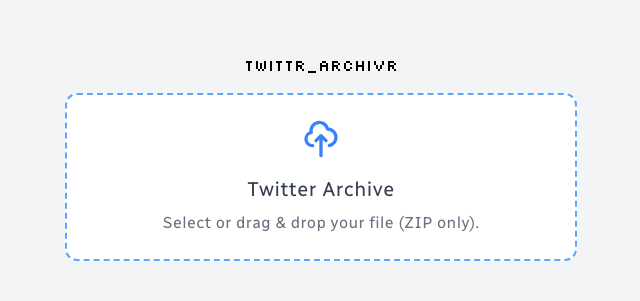
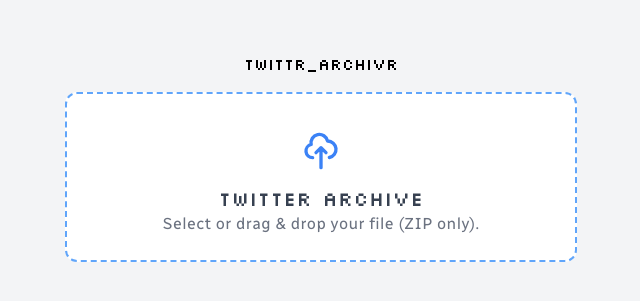
Before and after one commit to dstN/twitterArchiver, a Vue app: page / in a window 1280 px wide. Shown: the part 243-544 px from the top of the page, without its empty margins (319-959 px from the left). Built offline with nearby package versions, Linux system fonts and the light colour scheme.

Commit message:
Changed prettier and dropzone behaviour

```diff
--- a/src/App.vue
+++ b/src/App.vue
@@ -3,16 +3,19 @@
 const loading = ref(false);
 const data = ref(null);
 function changeLoading() {
-  console.log("I was called FOR REAL");
   loading.value = true;
 }
 </script>
 
 <template>
   <div class="relative">
-    <TheSpinner :isLoading="loading" />
+    <TheSpinner v-if="loading" />
     <TheContent v-if="data" />
-    <TheDropzone :isLoading="loading" @load="changeLoading" v-else />
+    <TheDropzone
+      :isLoading="loading"
+      @load="changeLoading"
+      v-else
+    />
   </div>
 </template>
 
--- a/src/components/TheDropzone.vue
+++ b/src/components/TheDropzone.vue
@@ -11,6 +11,7 @@
 });
 
 const validFile = ref(true);
+const dragOver = ref(false);
 const emit = defineEmits(["load"]);
 
 async function extractZipFile(e) {
@@ -46,33 +47,102 @@
   const fileType = file.type;
   if (!validFileTypes.includes(fileType)) {
     validFile.value = false;
+    dragOver.value = false;
     return;
   }
 
+  validFile.value = true;
   emit("load", true);
   const fileReader = new FileReader();
   fileReader.addEventListener("loadend", extractZipFile);
   fileReader.readAsArrayBuffer(file);
 }
-
 function checkDrop(e) {
+  e.preventDefault();
+}
+function resetDrop(e) {
+  if (!dragOver.value) {
+    dragOver.value = true;
+  } else {
+    dragOver.value = false;
+  }
   e.preventDefault();
 }
 </script>
 
 <template>
-  <main class="flex min-h-screen flex-col items-center justify-center gap-4 bg-gray-100 font-sans" :class="isLoading ? 'blur-sm' : ''">
+  <main
+    class="flex min-h-screen flex-col items-center justify-center gap-4 bg-gray-100 font-sans"
+    :class="isLoading ? 'blur-sm' : ''"
+  >
     <h1 class="font-display">twittr_Archivr</h1>
-    <label @dragenter="checkDrop" @dragover="checkDrop" @drop.prevent="changed" for="dropzone-file" :class="validFile ? 'border-blue-400' : 'border-red-400'" class="mx-auto flex w-full max-w-lg cursor-pointer flex-col items-center rounded-xl border-2 border-dashed bg-white p-6 text-center">
-      <svg xmlns="http://www.w3.org/2000/svg" class="h-10 w-10 text-blue-500" fill="none" viewBox="0 0 24 24" stroke="currentColor" stroke-width="2">
-        <path stroke-linecap="round" stroke-linejoin="round" d="M7 16a4 4 0 01-.88-7.903A5 5 0 1115.9 6L16 6a5 5 0 011 9.9M15 13l-3-3m0 0l-3 3m3-3v12" />
-      </svg>
+    <label
+      @dragenter="resetDrop"
+      @dragover="checkDrop"
+      @drop.prevent="changed"
+      @dragleave="resetDrop"
+      for="dropzone-file"
+      :class="validFile ? 'border-blue-400' : 'border-red-400'"
+      class="dropLabel mx-auto flex min-h-[170px] w-full max-w-lg cursor-pointer flex-col rounded-xl border-2 border-dashed bg-white p-6 text-center"
+    >
+      <div
+        class="flex h-full min-h-full grow flex-col items-center justify-center"
+        v-if="dragOver"
+      >
+        <h2
+          class="font-display text-xl font-medium tracking-wide text-gray-700"
+        >
+          YES please DROP IT! 🤤
+        </h2>
+      </div>
+      <div
+        class="flex h-full min-h-full grow flex-col items-center justify-center"
+        v-else-if="!validFile"
+      >
+        <h2
+          class="font-display text-xl font-medium tracking-wide text-gray-700"
+        >
+          Oh Dang! You picked a falsy file. Please pick the
+          <strong>ZIP-File</strong> you downloaded from Twitter directly without
+          touching it.
+        </h2>
+      </div>
+      <div
+        class="flex h-full min-h-full grow flex-col items-center justify-between"
+        v-else
+      >
+        <svg
+          xmlns="http://www.w3.org/2000/svg"
+          class="m-auto h-10 w-10 text-blue-500"
+          fill="none"
+          viewBox="0 0 24 24"
+          stroke="currentColor"
+          stroke-width="2"
+        >
+          <path
+            stroke-linecap="round"
+            stroke-linejoin="round"
+            d="M7 16a4 4 0 01-.88-7.903A5 5 0 1115.9 6L16 6a5 5 0 011 9.9M15 13l-3-3m0 0l-3 3m3-3v12"
+          />
+        </svg>
+        <h2
+          class="font-display text-xl font-medium tracking-wide text-gray-700"
+        >
+          Twitter Archive
+        </h2>
 
-      <h2 class="mt-4 text-xl font-medium tracking-wide text-gray-700">Twitter Archive</h2>
+        <p class="tracking-wide text-gray-500">
+          Select or drag & drop your file (ZIP only).
+        </p>
+      </div>
 
-      <p class="mt-2 tracking-wide text-gray-500">Select or drag & drop your file (ZIP only).</p>
-
-      <input @change="changed" id="dropzone-file" accept=".zip, application/zip" type="file" class="sr-only" />
+      <input
+        @change="changed"
+        id="dropzone-file"
+        accept=".zip, application/zip"
+        type="file"
+        class="sr-only"
+      />
     </label>
   </main>
 </template>
--- a/src/components/TheSpinner.vue
+++ b/src/components/TheSpinner.vue
@@ -1,20 +1,15 @@
-<script setup>
-import { toRefs } from "vue";
-
-const props = defineProps({
-  isLoading: {
-    type: Boolean,
-    required: true,
-  },
-});
-
-const { isLoading } = toRefs(props);
-</script>
+<script setup></script>
 
 <template>
-  <div v-if="isLoading" class="absolute left-0 top-0 z-10 flex min-h-screen min-w-full flex-col items-center justify-center gap-4 bg-white bg-opacity-30 font-sans opacity-100">
-    <div class="fixed top-0 right-0 z-50 flex h-screen w-screen items-center justify-center">
-      <div class="h-32 w-32 animate-spin rounded-full border-t-2 border-b-2 border-blue-400"></div>
+  <div
+    class="absolute left-0 top-0 z-10 flex min-h-screen min-w-full flex-col items-center justify-center gap-4 bg-white bg-opacity-30 font-sans opacity-100"
+  >
+    <div
+      class="fixed top-0 right-0 z-50 flex h-screen w-screen items-center justify-center"
+    >
+      <div
+        class="h-32 w-32 animate-spin rounded-full border-t-2 border-b-2 border-blue-400"
+      ></div>
     </div>
   </div>
 </template>
--- a/src/style.css
+++ b/src/style.css
@@ -4,15 +4,13 @@
 @import "./fonts.css";
 
 :root {
-  --font-main: "Radio Canada", sans-serif;
-  --font-headings: "Silkscreen", display;
-  --font-size-root: 62.5%;
-  --font-size-body: 1.6rem;
-  --weight-regular: 400;
-  --weight-bold: 700;
   font-synthesis: none;
   text-rendering: optimizeLegibility;
   -webkit-font-smoothing: antialiased;
   -moz-osx-font-smoothing: grayscale;
   -webkit-text-size-adjust: 100%;
 }
+
+.dropLabel * {
+  pointer-events: none;
+}
```
Also changed, not shown: prettier.config.cjs (+5 -2 lines).
